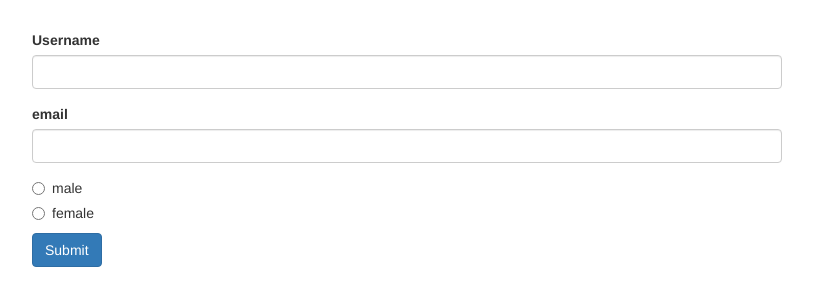
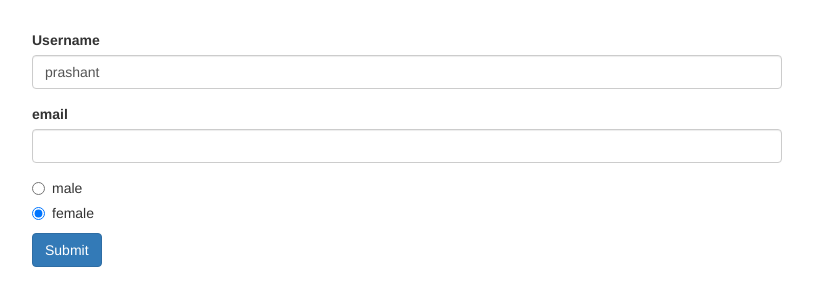
Before and after one commit to prashant-isbest/Angular-Concepts, an Angular app in the folder forms-reactive-start/: page / in a window 1280 px wide. Shown: the top 306 px of the page, without its empty margins (233-1046 px from the left). Built offline with nearby package versions, Linux system fonts and the light colour scheme.

Commit message:
syncing html and form

```diff
--- a/forms-reactive-start/src/app/app.component.html
+++ b/forms-reactive-start/src/app/app.component.html
@@ -1,18 +1,30 @@
 <div class="container">
   <div class="row">
     <div class="col-xs-12 col-sm-10 col-md-8 col-sm-offset-1 col-md-offset-2">
-      <form>
+      <form [formGroup]="signupForm">
         <div class="form-group">
           <label for="username">Username</label>
-          <input type="text" id="username" class="form-control" />
+          <input
+            type="text"
+            id="username"
+            formControlName="username"
+            class="form-control"
+          />
         </div>
         <div class="form-group">
           <label for="email">email</label>
-          <input type="text" id="email" class="form-control" />
+          <input
+            type="text"
+            id="email"
+            formControlName="email"
+            class="form-control"
+          />
         </div>
         <div class="radio" *ngFor="let gender of genders">
           <label>
-            <input type="radio" [value]="gender" name="g" />{{ gender }}
+            <input type="radio" formControlName="gender" [value]="gender" />{{
+              gender
+            }}
           </label>
         </div>
         <button class="btn btn-primary" type="submit">Submit</button>
--- a/forms-reactive-start/src/app/app.component.ts
+++ b/forms-reactive-start/src/app/app.component.ts
@@ -10,9 +10,9 @@ export class AppComponent implements OnInit {
   signupForm: FormGroup;
   ngOnInit() {
     this.signupForm = new FormGroup({
-      username: new FormControl(null),
+      username: new FormControl("prashant"),
       email: new FormControl(null),
-      gender: new FormControl("male"),
+      gender: new FormControl("female"),
     });
   }
 }
```
